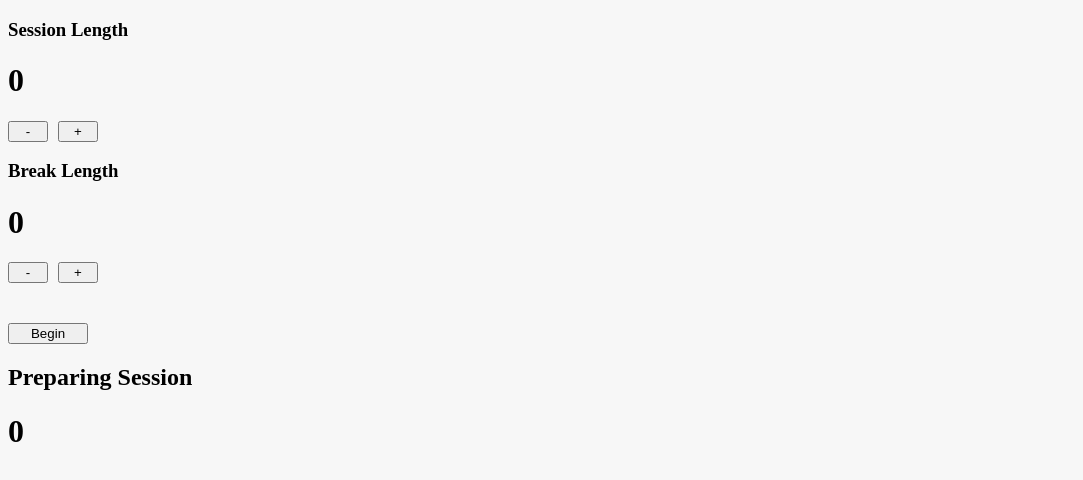
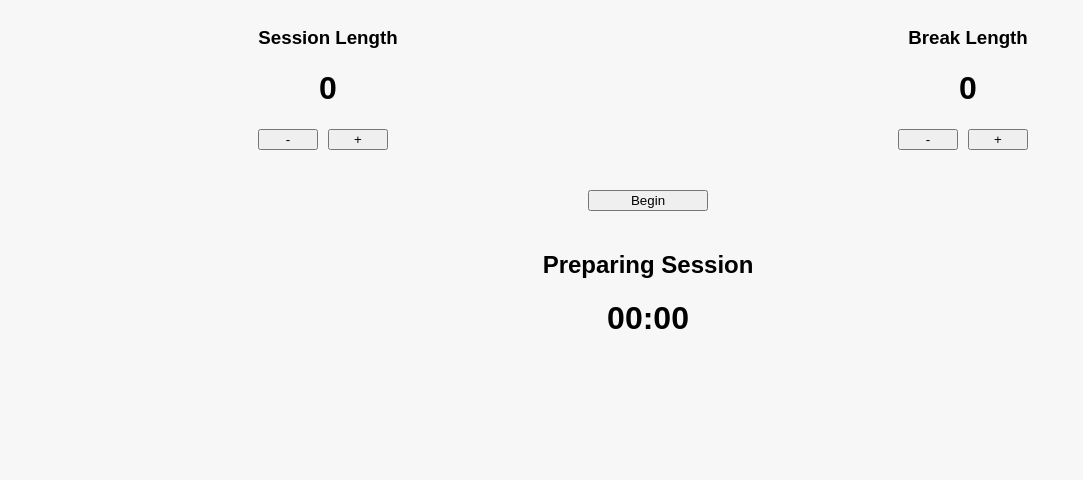
Before and after one commit to Havolt/Pomodoro-Clock, a plain HTML site: page docs/index.html in a window 1280 px wide. Shown: the whole page, without its empty margins (0-1083 px from the left). Drawn offline with Linux system fonts and the light colour scheme.

Commit message:
Added spacing to styling

```diff
--- a/docs/index.html
+++ b/docs/index.html
@@ -8,16 +8,46 @@
 
     body, html{
       background-color: #f7f7f7;
+      width: 100%;
+      font-family: arial;
+    }
+
+    #app{
+      width: 100%;
     }
 
     button{
       margin-right: 10px;
-      width: 40px;
+      width: 60px;
     }
 
     #startButton{
       margin-top: 40px;
-      width: 80px;
+      display: block;
+      margin: 40px auto;
+      width: 120px;
+
+    }
+
+    .alarmDiv{
+      display: inline-block;
+      width: 50%;
+      text-align: center;
+    }
+
+    #counterHTML{
+      text-align: center;
+    }
+
+    #countdown{
+      text-align: center;
+    }
+
+
+    .breakDiv{
+      display: inline-block;
+      text-align: center;
+      width: 50%;
     }
 
     </style>
@@ -114,7 +144,7 @@
       counterHTML.innerHTML = "Preparing Session";
       counterDiv.appendChild(counterHTML);
       const timer = document.createElement('h1');
-      timer.innerHTML = 0;
+      timer.innerHTML = '00:00';
       timer.id = "countdown";
       counterDiv.appendChild(timer);
     }
```
